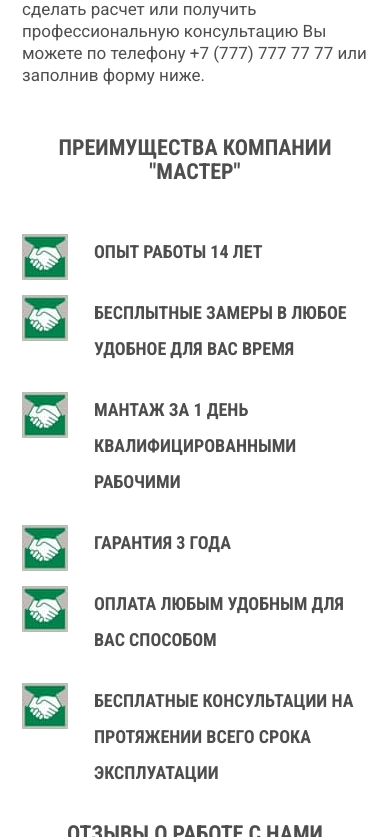
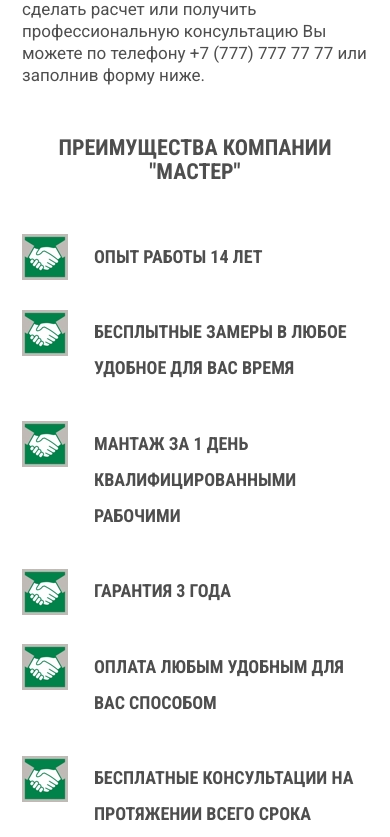
Before and after one commit to artem-create16/site_master, a Flask app: page / in a window 390 px wide. Shown: the part 5663-6500 px from the top of the page. Run offline with Flask 2, Linux system fonts and the light colour scheme; some libraries are stand-ins or nearby versions.

Commit message:
Fixed css14

```diff
--- a/application/static/main.css
+++ b/application/static/main.css
@@ -950,11 +950,13 @@ footer {
 }
 
 .text-advantage li {
+    overflow: hidden;
     margin-top: 25px;
 }
 
 
 .text-advantage h3 {
+    overflow: hidden;
     font-size: 18px;
     margin-left: 60px;
 }
@@ -965,6 +967,7 @@ footer {
 
 @media only screen and (max-width: 767px) {
     .text-advantage {
+        overflow: hidden;
         margin-top: -45px;
         padding: 0 0.75rem;
     }
```
Also changed, not shown: application/static/img/logo_advantage.jpg (deleted), application/static/img/logo_mini.jpg, 1 other file.
